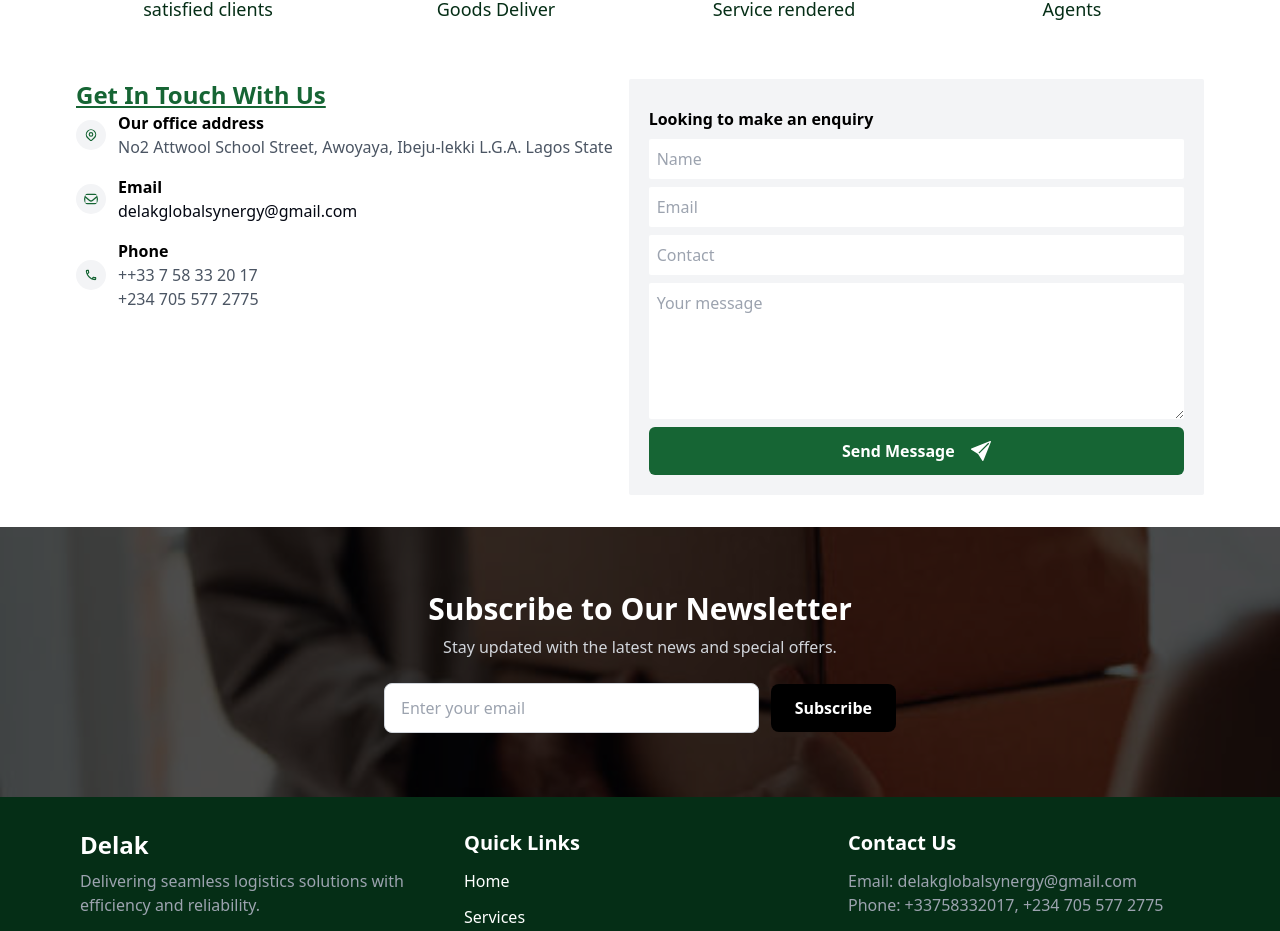
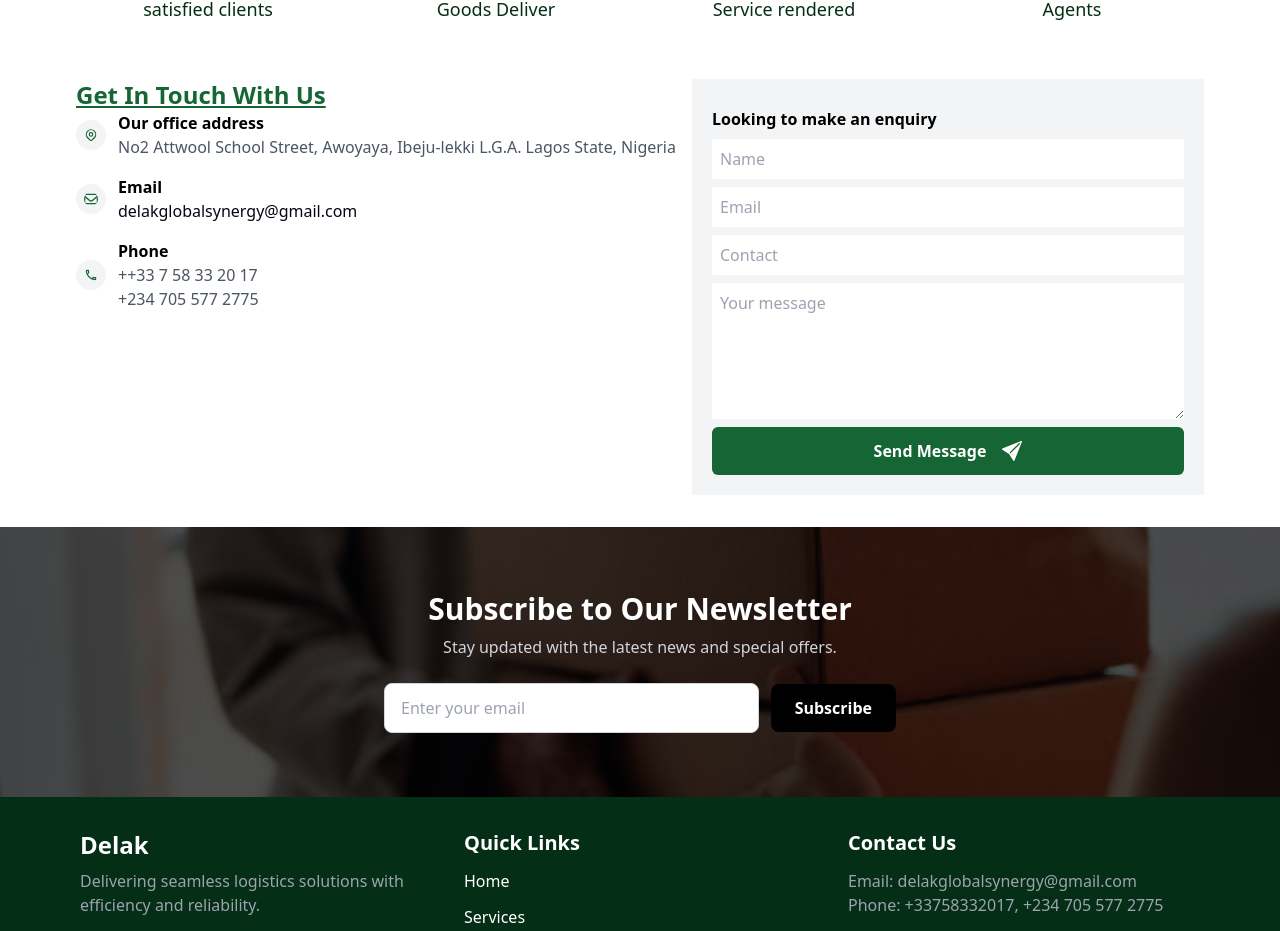
Before and after one commit to Opeyemi-2018/logistic, a Next.js app: page /page/ourservice in a window 1280 px wide. Shown: the part 1793-2724 px from the top of the page. Built offline with nearby package versions, Linux system fonts and the light colour scheme.

Commit message:
i added Nigeria

```diff
--- a/app/components/Contact.jsx
+++ b/app/components/Contact.jsx
@@ -51,7 +51,7 @@ const Contact = () => {
           <HiOutlineLocationMarker size={30} className="text-green-800 bg-gray-100 p-2 rounded-full" />
           <div>
             <h1 className="font-semibold ">Our office address</h1>
-            <p className="text-gray-600">No2 Attwool School Street, Awoyaya, Ibeju-lekki L.G.A. Lagos State</p>
+            <p className="text-gray-600">No2 Attwool School Street, Awoyaya, Ibeju-lekki L.G.A. Lagos State, Nigeria</p>
           </div>
         </div>
         <div className="flex items-center gap-3 my-4">
```
